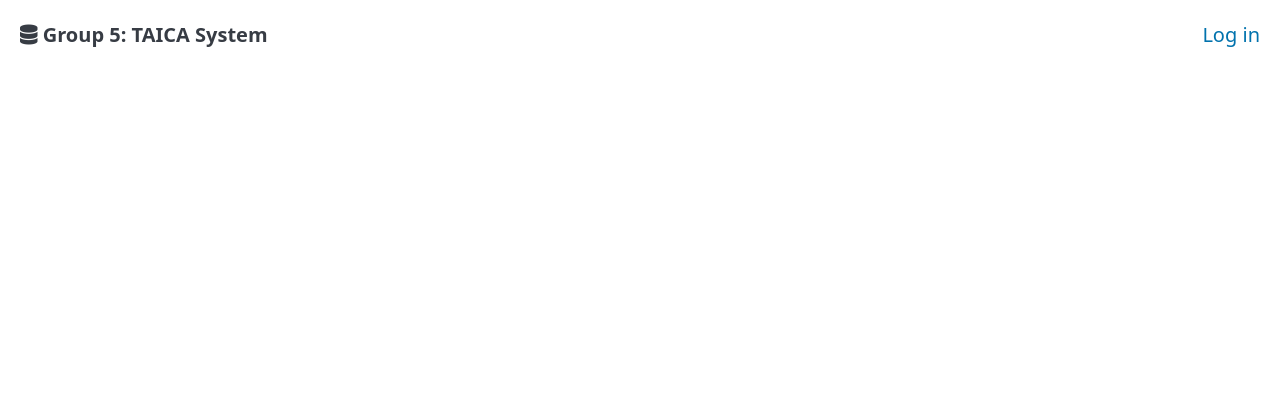
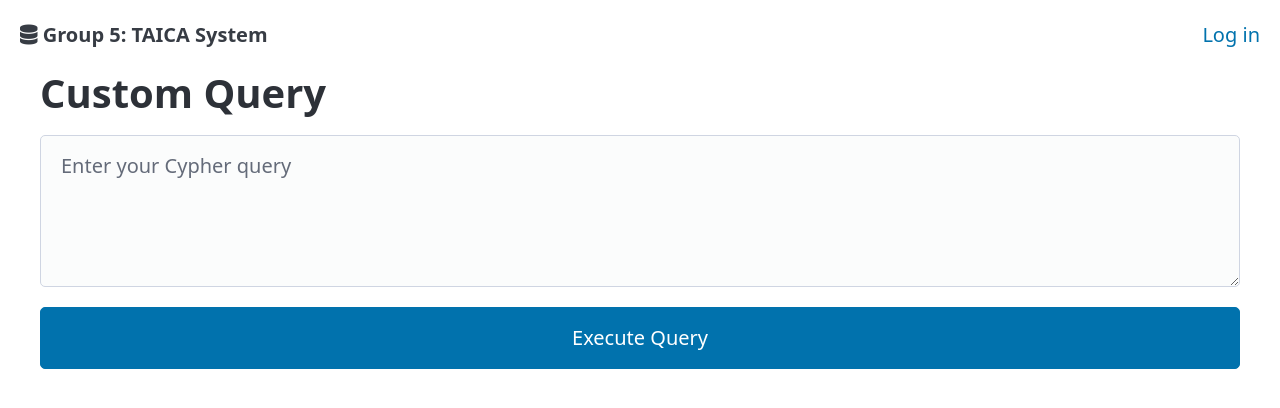
Before and after one commit to hedgehog-menn/abd-taica-frontend, a Vue app: page /custom-query in a window 1280 px wide. Shown: the top 408 px of the page. Built offline with nearby package versions, Linux system fonts and the light colour scheme.

Commit message:
Add CustomeQueryView

```diff
--- a/src/router/index.js
+++ b/src/router/index.js
@@ -4,6 +4,7 @@ import StudentView from '../views/StudentView.vue';
 import MasterCourseView from '@/views/MasterCourseView.vue';
 import SatelliteCourseView from '@/views/SatelliteCourseView.vue';
 import ChoroplethMap from '@/views/ChoroplethMap.vue';
+import CustomQueryView from '@/views/CustomQueryView.vue';
 
 const routes = [
   {
@@ -41,6 +42,13 @@ const routes = [
     props: (route) => ({ query: route.query }),
   },
   {
+    path: '/custom-query',
+    name: 'custom-query',
+    component: CustomQueryView,
+    meta: { title: 'Custom Query' },
+    props: (route) => ({ query: route.query }),
+  },
+  {
     path: '/',
     redirect: '/university',
   },
--- /dev/null
+++ b/src/views/CustomQueryView.vue
@@ -0,0 +1,101 @@
+<template>
+  <main class="container">
+    <h1>Custom Query</h1>
+    <form @submit.prevent="executeQuery">
+      <textarea
+        v-model="query"
+        placeholder="Enter your Cypher query"
+        rows="4"
+      ></textarea>
+      <button type="submit">Execute Query</button>
+    </form>
+
+    <article class="table-article" v-if="results.length">
+      <div class="table-wrapper">
+        <table>
+          <thead>
+            <tr>
+              <th v-for="header in tableHeaders" :key="header" scope="col">
+                {{ header }}
+              </th>
+            </tr>
+          </thead>
+          <tbody>
+            <tr v-for="(result, index) in results" :key="index">
+              <td v-for="header in tableHeaders" :key="header">
+                {{ formatValue(result[header]) }}
+              </td>
+            </tr>
+          </tbody>
+        </table>
+      </div>
+    </article>
+  </main>
+</template>
+
+<script>
+import { ref, computed } from 'vue';
+import axios from 'axios';
+
+export default {
+  name: 'CustomQueryView',
+  setup() {
+    const query = ref('');
+    const results = ref([]);
+
+    const tableHeaders = computed(() => {
+      if (results.value.length === 0) return [];
+      return Object.keys(results.value[0]);
+    });
+
+    const formatValue = (value) => {
+      if (Array.isArray(value)) return JSON.stringify(value);
+      if (value === null) return 'null';
+      if (value === undefined) return '';
+      return value;
+    };
+
+    const executeQuery = async () => {
+      try {
+        const response = await axios.post(
+          'http://127.0.0.1:5000/api/custom-query',
+          {
+            query: query.value,
+            params: {},
+          }
+        );
+        results.value = response.data;
+      } catch (error) {
+        console.error('Error:', error);
+        alert(error.response?.data?.error || 'Error executing query');
+      }
+    };
+
+    return {
+      query,
+      results,
+      tableHeaders,
+      executeQuery,
+      formatValue,
+    };
+  },
+};
+</script>
+
+<style scoped>
+.table-wrapper {
+  overflow-x: auto;
+  max-height: 500px;
+}
+
+thead {
+  position: sticky;
+  top: 0;
+  z-index: 1;
+}
+
+textarea {
+  width: 100%;
+  margin-bottom: 1rem;
+}
+</style>
```
